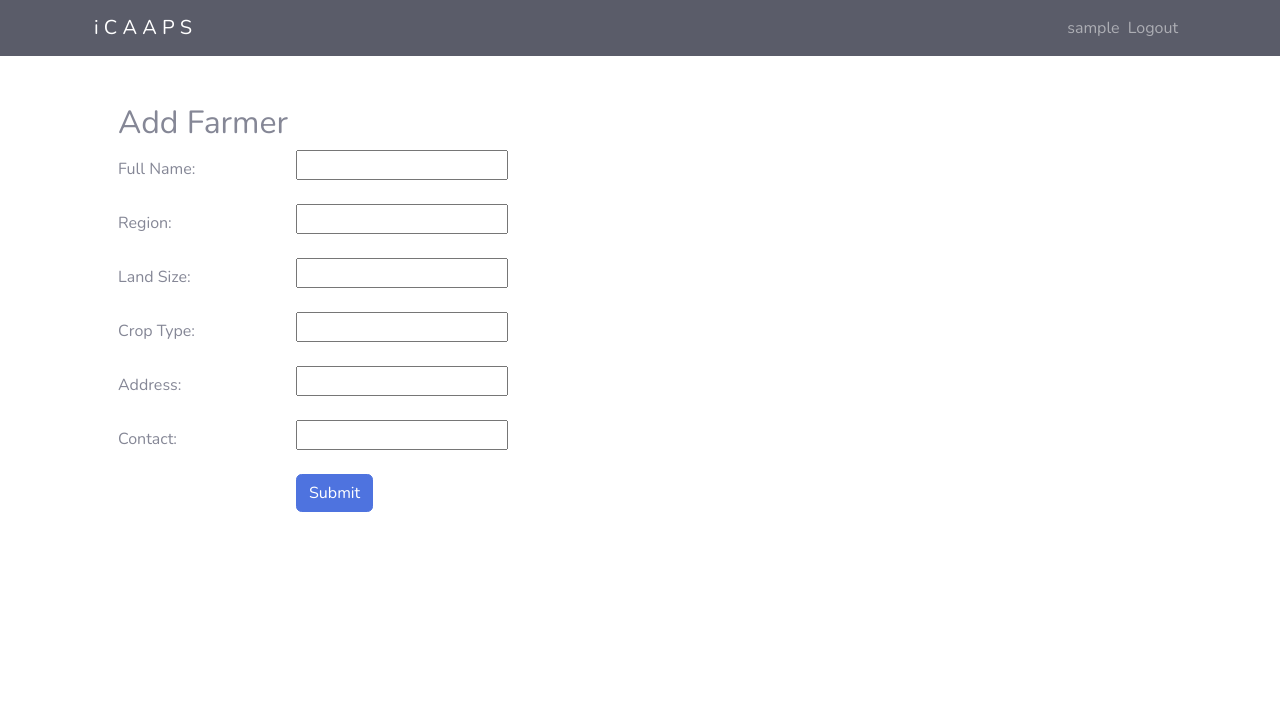
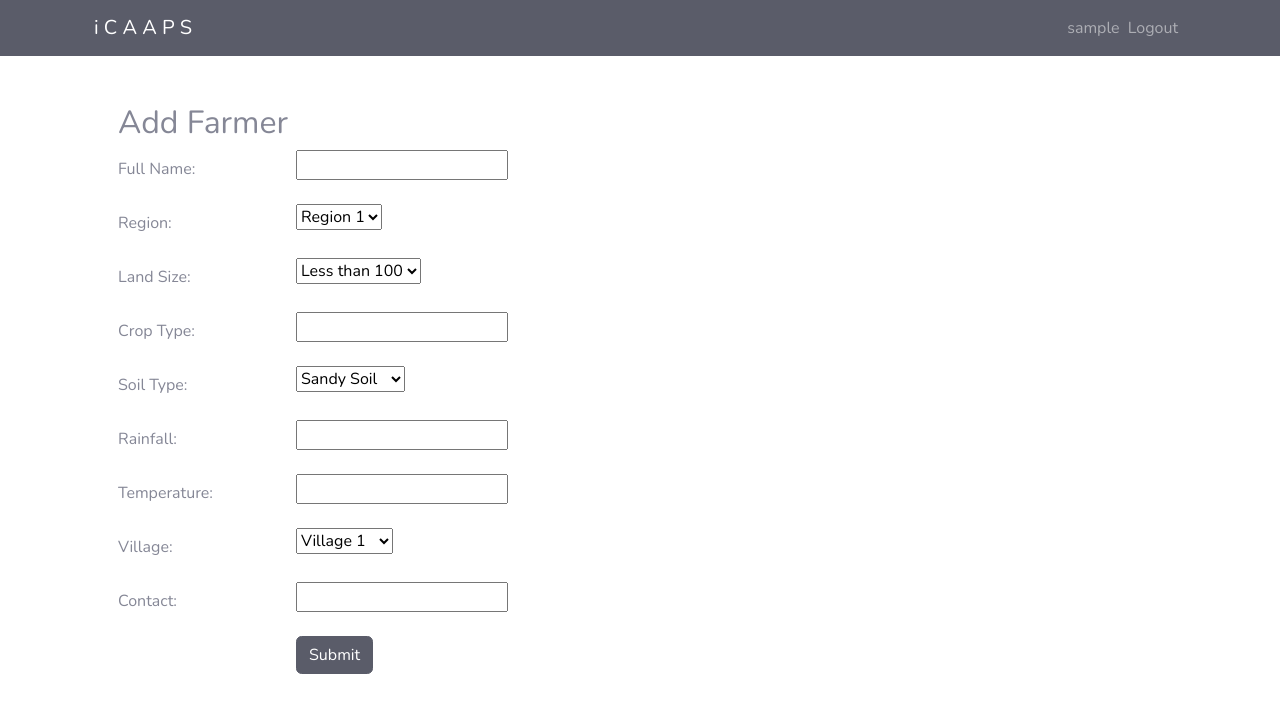
Before and after one commit to eddynibbsoft/smartfarmer, a Django app: page /add_farmer/ in a window 1280 px wide. Shown: the top 713 px of the page. Run offline with Django 4.2, Linux system fonts and the light colour scheme; the visitor is signed in with stand-in values (Sample User, id 1); some libraries are stand-ins or nearby versions.

Commit message:
db update for farmer model

```diff
--- a/ifarmer/forms.py
+++ b/ifarmer/forms.py
@@ -2,33 +2,43 @@ from django import forms
 from django.contrib.auth.forms import UserCreationForm
 from django.contrib.auth.forms import AuthenticationForm
 from django.contrib.auth.models import User  # Import Django's default User model
-# from .models import Farmer, InputAllocation
-from .models import Farmer
+from .models import Farmer, InputAllocation
+from django.contrib.postgres.fields import IntegerRangeField
+from ifarmer import models
 
 class FarmerForm(forms.ModelForm):
+
+    VILLAGE_CHOICES = [(str(i), f"Village {i}") for i in range(1, 11)]  # Generate choices for villages 1 to 10
+
+    REGION_CHOICES = [(str(x), f"Region {x}") for x in range(1, 6)]
+
+    SOIL_TYPE_CHOICES = [
+        ('Sandy Soil', 'Sandy Soil'),
+        ('Black Clay', 'Black Clay'),
+        ('Red Clay', 'Red Clay'),
+        ('Alluvial Soil', 'Alluvial Soil'),
+        ('Vlei Soil', 'Vlei Soil'),
+        ('Saline Soil', 'Saline Soil'),
+    ]
+
+    LAND_SIZE_CHOICES = [
+        (0, 'Less than 100'),
+        (1, '100 - 500'),
+        (2, '501 - 1000'),
+        (3, '1001 - 5000'),
+        (4, '5001 - 10000'),
+        (5, 'Above 10 000'),
+        # Add more choices as needed
+    ]
+
+    address = forms.ChoiceField(choices=VILLAGE_CHOICES)
+    region = forms.ChoiceField(choices=REGION_CHOICES)
+    soil_type = forms.ChoiceField(choices=SOIL_TYPE_CHOICES)
+    land_size = forms.ChoiceField(choices=LAND_SIZE_CHOICES)
+
     class Meta:
         model = Farmer
-        fields = ['full_name', 'region', 'land_size', 'crop_type', 'address', 'contact']
-
-
-# class InputAllocationForm(forms.ModelForm):
-#     class Meta:
-#         model = InputAllocation
-#         fields = ['water', 'fertilizer', 'pesticides']
-
-# class AdminRegistrationForm(forms.ModelForm):
-#     email = forms.EmailField(max_length=254, help_text='Required. Enter a valid email address.')
-#     password1 = forms.CharField(widget=forms.PasswordInput, label="Password")
-#     password2 = forms.CharField(widget=forms.PasswordInput, label="Password confirmation")
-
-#     class Meta:
-#         model = User  # Use Django's default User model
-#         fields = ['username', 'email', 'password1', 'password2', 'first_name', 'last_name']
-
-# class AdminLoginForm(AuthenticationForm):
-#     class Meta:
-#         fields = ['username', 'password']
-# forms.py
+        fields = ['full_name', 'region', 'land_size', 'crop_type', 'soil_type', 'rainfall', 'temperature', 'address', 'contact']
 
 
 class RegistrationForm(UserCreationForm):
@@ -43,3 +53,9 @@ class RegistrationForm(UserCreationForm):
 class CustomAuthenticationForm(AuthenticationForm):
     # Add customizations if needed
     pass
+
+
+class InputAllocationForm(forms.ModelForm):
+    class Meta:
+        model = InputAllocation
+        fields = ['seeds', 'fertilizer', 'pesticides']
--- a/ifarmer/models.py
+++ b/ifarmer/models.py
@@ -8,19 +8,21 @@ from django.db import models
 
 class Farmer(models.Model):
     full_name = models.CharField(max_length=100)
-    region = models.CharField(max_length=100)
-    land_size = models.FloatField()
+    region = models.CharField(max_length=10)
+    land_size = models.IntegerField()
     crop_type = models.CharField(max_length=100)
-    address = models.CharField(max_length=200)
+    soil_type = models.CharField(max_length=100)
+    rainfall = models.CharField(max_length=100)
+    temperature = models.CharField(max_length=100)
+    address = models.CharField(max_length=20)
     contact = models.CharField(max_length=20)
 
+class InputAllocation(models.Model):
+    farmer = models.ForeignKey(Farmer, on_delete=models.CASCADE)
+    seeds = models.IntegerField()
+    fertilizer = models.IntegerField()
+    pesticides = models.IntegerField()
 
-# class InputAllocation(models.Model):
-#     farmer = models.ForeignKey(Farmer, on_delete=models.CASCADE, related_name='input_allocations')
-#     water = models.FloatField()
-#     fertilizer = models.FloatField()
-#     pesticides = models.FloatField()
-
-# class YieldPrediction(models.Model):
-#     farmer = models.ForeignKey(Farmer, on_delete=models.CASCADE, related_name='yield_predictions')
-#     predicted_yield = models.FloatField()
+class YieldPrediction(models.Model):
+    farmer = models.OneToOneField(Farmer, on_delete=models.CASCADE)
+    predicted_yield = models.FloatField()
--- a/ifarmer/templates/add_farmer.html
+++ b/ifarmer/templates/add_farmer.html
@@ -35,7 +35,28 @@
     </div>
 
     <div class="form-group row">
-      <label for="id_address" class="col-sm-2 col-form-label">Address:</label>
+      <label for="id_soil_type" class="col-sm-2 col-form-label">Soil Type:</label>
+      <div class="col-sm-10">
+        {{ form.soil_type }}
+      </div>
+    </div>
+
+    <div class="form-group row">
+      <label for="id_rainfall" class="col-sm-2 col-form-label">Rainfall:</label>
+      <div class="col-sm-10">
+        {{ form.rainfall }}
+      </div>
+    </div>
+
+    <div class="form-group row">
+      <label for="id_temperature" class="col-sm-2 col-form-label">Temperature:</label>
+      <div class="col-sm-10">
+        {{ form.temperature }}
+      </div>
+    </div>
+
+    <div class="form-group row">
+      <label for="id_address" class="col-sm-2 col-form-label">Village:</label>
       <div class="col-sm-10">
         {{ form.address }}
       </div>
@@ -50,7 +71,7 @@
 
     <div class="form-group row">
       <div class="col-sm-10 offset-sm-2">
-        <button type="submit" class="btn btn-primary">Submit</button>
+        <button type="submit" class="btn btn-dark">Submit</button>
       </div>
     </div>
   </form>
--- a/ifarmer/templates/admin_login.html
+++ b/ifarmer/templates/admin_login.html
@@ -18,7 +18,7 @@
                                 <div class="p-5">
 
                                 <p><h3>Hello,</h3>
-                                   Welcome to the Intelligent Command Agriculture Allocation Prediction System in Chivi Area.<br><br>
+                                   Welcome to the Intelligent Command Agriculture Allocation Prediction System in Sese Area.<br><br>
                                     Please provide your credentials to access the system.<br></p>
                                 </div>
                             </div>
--- a/ifarmer/templates/dashboard.html
+++ b/ifarmer/templates/dashboard.html
@@ -62,7 +62,7 @@
                         data-parent="#accordionSidebar">
                         <div class="bg-white py-2 collapse-inner rounded">
                             <h6 class="collapse-header">Manage Allocations:</h6>
-                            {% comment %} <a class="collapse-item" href="{% url 'add_farmer' %}"">Allocate Inputs</a> {% endcomment %}
+                            <a class="collapse-item" href="#">Allocate Inputs</a>
                             <a class="collapse-item" href="#">View Allocations</a>
                             <a class="collapse-item" href="#">Set Preferences</a>
                             {% comment %} <a class="collapse-item" href="utilities-other.html">Other</a> {% endcomment %}
--- a/ifarmer/urls.py
+++ b/ifarmer/urls.py
@@ -12,10 +12,7 @@ urlpatterns = [
     path('show_farmers/', show_farmers, name='show_farmers'),
     path('edit_farmer/<int:farmer_id>/', edit_farmer, name='edit_farmer'),
     path('delete_farmer/<int:farmer_id>/', delete_farmer, name='delete_farmer'),
-
-
-
-    # path('allocate_inputs/<int:farmer_id>/', views.allocate_inputs, name='allocate_inputs'),
+    path('allocate_inputs/<int:farmer_id>/', views.allocate_inputs, name='allocate_inputs'),
     # path('predict_yield/<int:farmer_id>/', views.predict_yield, name='predict_yield'),
 
 ]
--- a/ifarmer/views.py
+++ b/ifarmer/views.py
@@ -2,11 +2,12 @@ from django.shortcuts import render, redirect, get_object_or_404
 from django.contrib.auth import authenticate, login, logout
 from django.contrib.auth.decorators import login_required
 from django.contrib import messages
-# from .forms import AdminLoginForm, AdminRegistrationForm, FarmerForm, InputAllocationForm
 from .forms import RegistrationForm
 from .models import Farmer
 from .forms import CustomAuthenticationForm
+from .forms import InputAllocationForm
 
+from sklearn.cluster import KMeans
 
 
 @login_required
@@ -24,6 +25,7 @@ def dashboard(request):
 from django.shortcuts import render, redirect
 from .forms import FarmerForm
 
+@login_required
 def add_farmer(request):
     if request.method == 'POST':
         form = FarmerForm(request.POST)
@@ -63,18 +65,56 @@ def delete_farmer(request, farmer_id):
 
 
 
-# def allocate_inputs(request, farmer_id):
-#     farmer = Farmer.objects.get(id=farmer_id)
-#     if request.method == 'POST':
-#         form = InputAllocationForm(request.POST)
-#         if form.is_valid():
-#             input_allocation = form.save(commit=False)
-#             input_allocation.farmer = farmer
-#             input_allocation.save()
-#             return redirect('input_allocation_success')
-#     else:
-#         form = InputAllocationForm()
-#     return render(request, 'allocate_inputs.html', {'form': form, 'farmer': farmer})
+def cluster_farmers(request):
+    # Retrieve farmer data from the database
+    farmers = Farmer.objects.all()
+    farmer_data = [[farmer.land_size, farmer.address] for farmer in farmers]
+
+    # Perform K-means clustering
+    kmeans = KMeans(n_clusters=10)  # Assuming 10 villages
+    cluster_labels = kmeans.fit_predict(farmer_data)
+
+    # Add cluster labels to farmer objects or store them separately
+    for idx, farmer in enumerate(farmers):
+        farmer.cluster_label = cluster_labels[idx]
+        farmer.save()
+
+    # Pass clustering results to the template
+    context = {
+        'farmers': farmers,
+    }
+    return render(request, 'cluster_results.html', context)
+
+
+def allocate_inputs(request, farmer_id):
+    farmer = get_object_or_404(Farmer, pk=farmer_id)
+
+    if request.method == 'POST':
+        form = InputAllocationForm(request.POST)
+        if form.is_valid():
+            input_allocation = form.save(commit=False)
+            input_allocation.farmer = farmer
+
+            # Implement input allocation logic based on land size
+            if farmer.land_size < 10:
+                input_allocation.seeds = 'Low'
+                input_allocation.fertilizer = 'Low'
+                input_allocation.pesticides = 'Low'
+            elif 10 <= farmer.land_size < 20:
+                input_allocation.seeds = 'Medium'
+                input_allocation.fertilizer = 'Medium'
+                input_allocation.pesticides = 'Medium'
+            else:
+                input_allocation.seeds = 'High'
+                input_allocation.fertilizer = 'High'
+                input_allocation.pesticides = 'High'
+
+            input_allocation.save()
+            return redirect('dashboard')  # Redirect to dashboard after successful allocation
+    else:
+        form = InputAllocationForm()
+
+    return render(request, 'allocate_inputs.html', {'form': form, 'farmer': farmer})
 
 # def predict_yield(request, farmer_id):
 #     farmer = Farmer.objects.get(id=farmer_id)
--- a/smartfarmer/urls.py
+++ b/smartfarmer/urls.py
@@ -30,7 +30,7 @@ urlpatterns = [
     path('show_farmers/', views.show_farmers, name='show_farmers'),
     path('edit_farmer/<int:farmer_id>/', views.edit_farmer, name='edit_farmer'),
     path('delete_farmer/<int:farmer_id>/', views.delete_farmer, name='delete_farmer'),
-    # path('allocate_inputs/<int:farmer_id>/', views.allocate_inputs, name='allocate_inputs'),
+    path('allocate_inputs/<int:farmer_id>/', views.allocate_inputs, name='allocate_inputs'),
     # path('predict_yield/<int:farmer_id>/', views.predict_yield, name='predict_yield'),
     path('logout/', views.admin_logout, name='admin_logout'),
 ]
```
Also changed, not shown: ifarmer/templates/allocate_inputs.html (+5 -8 lines), ifarmer/migrations/0001_initial.py, ifarmer/templates/cluster_results.html (added), 1 other file.
